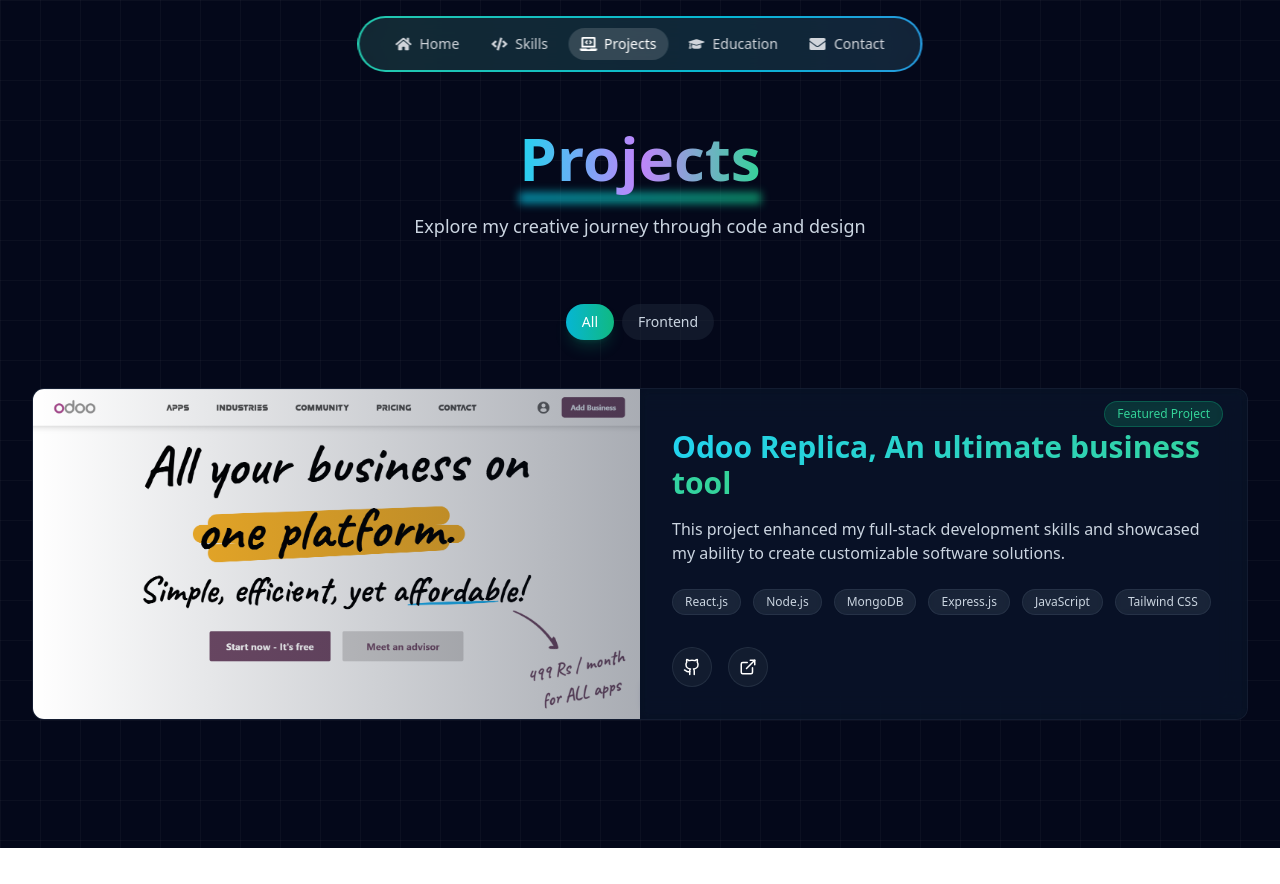
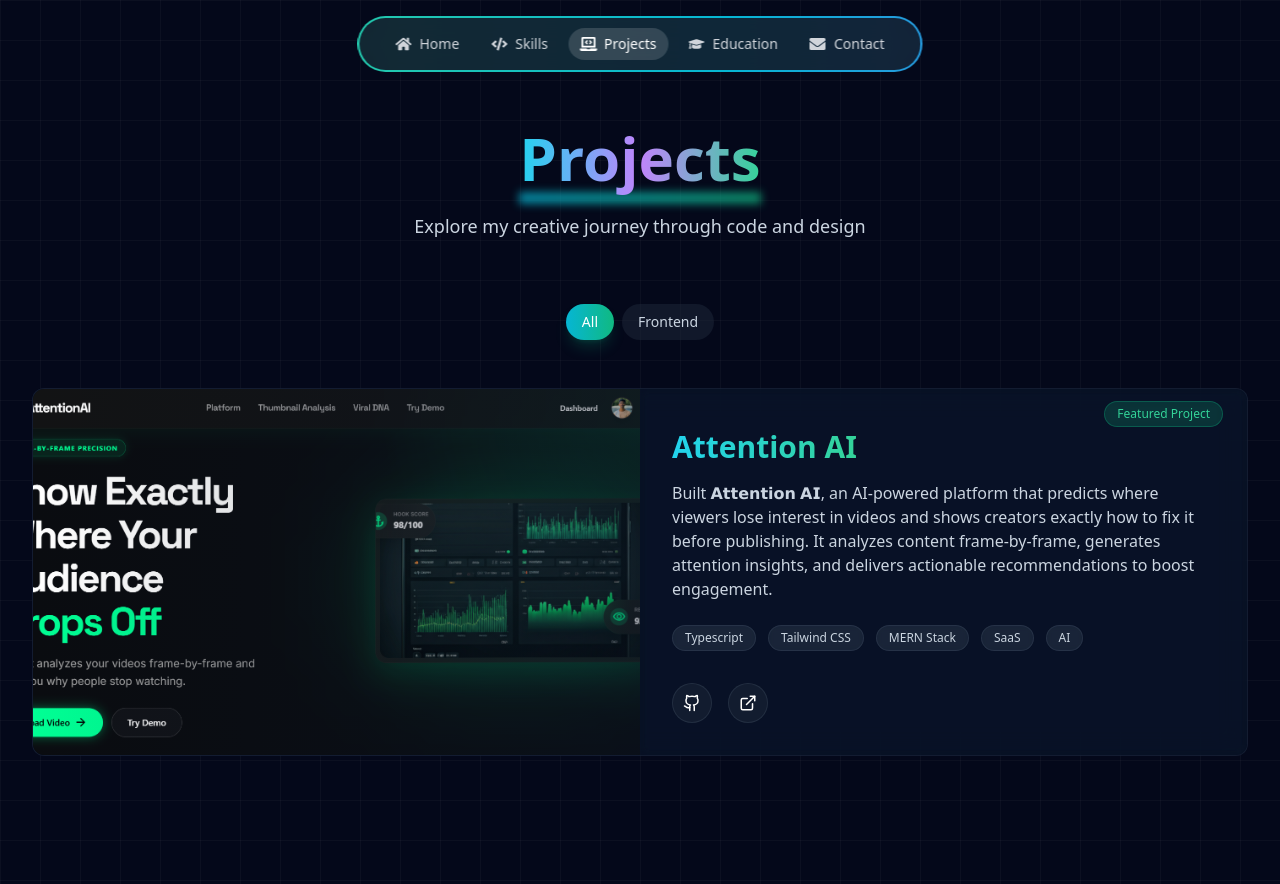
Before and after one commit to krishkhinchi/Portfolio, a React (Vite) app: page /projects in a window 1280 px wide. Before the commit the page ends 848 px from the top, so only its background shows below. Built offline with nearby package versions, Linux system fonts and the light colour scheme.

Commit message:
Portfolio

```diff
--- a/src/pages/Education/Education.jsx
+++ b/src/pages/Education/Education.jsx
@@ -19,7 +19,7 @@
       school: "Rai University",
       mascot: "📘",
       year: "2024-2028",
-      achievements: ["CGPA: 9.48", "Course: Computer Science"],
+      achievements: ["CGPA: 8.95", "Course: Computer Science"],
       skills: ["ReactJS", " NodeJS", "MongoDB", "Javascript", "Figma", "C/C++", "Git"],
       description:
         "Focused on full-stack development with skills in ReactJS, NodeJS, MongoDB, and UI/UX design using Figma. Strong foundation in programming and version control.",
@@ -29,7 +29,7 @@
       school: "Arpan International School",
       mascot: "📗",
       year: "2021-2024",
-      achievements: ["Percentage: 44%", "Course: Science"],
+      achievements: ["Course: Science"],
       skills: ["Mathematics", "Physics", "Chemistry"],
       description:
         "Built a foundation in core science subjects with emphasis on analytical thinking and problem-solving through Mathematics, Physics, and Chemistry.",
@@ -39,7 +39,7 @@
       school: "John Milton English School",
       mascot: "📙",
       year: "2020-2021",
-      achievements: ["Percentage: 56%"],
+      // achievements: ["Percentage: 56%"],
       skills: ["Mathematics", "Science", "Hindi", "English", "Social Science", "Computer"],
       description:
         "Gained a broad academic foundation with focus on Science, Mathematics, Computer, and languages, developing basic analytical, technical, and communication skills.",
--- a/src/pages/Projects/Projects.jsx
+++ b/src/pages/Projects/Projects.jsx
@@ -7,7 +7,7 @@
   Award,
   Filter,
 } from "lucide-react";
-import odoo from "@/assets/images/odoo.png";
+import AttentionAI from "@/assets/images/AttentionAI.png";
 import figma from "@/assets/images/figma.png";
 
 const ProjectShowcase = () => {
@@ -15,31 +15,18 @@
 
   const projects = [
     {
-      title: "Odoo Replica, An ultimate business tool",
+      title: "Attention AI",
       description:
-        "This project enhanced my full-stack development skills and showcased my ability to create customizable software solutions.",
-      tags: ["React.js", "Node.js", "MongoDB", "Express.js","JavaScript", "Tailwind CSS"],
+        "Built 𝗔𝘁𝘁𝗲𝗻𝘁𝗶𝗼𝗻 𝗔𝗜, an AI-powered platform that predicts where viewers lose interest in videos and shows creators exactly how to fix it before publishing. It analyzes content frame-by-frame, generates attention insights, and delivers actionable recommendations to boost engagement.",
+      tags: ["Typescript", "Tailwind CSS", "MERN Stack", "SaaS", "AI"],
       category: "Frontend",
       links: {
-        github: "https://github.com/krishkhinchi/Odoo_Clone",
-        demo: "https://odooclone.netlify.app/",
+        github: "https://github.com/krishkhinchi/AttentionAI",
+        demo: "https://attentionnai.vercel.app/",
       },
-      image: odoo,
+      image: AttentionAI,
       featured: true,
-    },
-    // {
-    //   title: "Odoo Replica, An ultimate business tool",
-    //   description:
-    //     "This project enhanced my full-stack development skills and showcased my ability to create customizable software solutions.",
-    //   tags: ["Figma"],
-    //   category: "Figma",
-    //   links: {
-    //     demo: "https://github.com/krishkhinchi/Odoo_Clone",
-    //   },
-    //   image: figma,
-    //   featured: true,
-    // },
-    // You can add more projects here
+    }
   ];
 
   const categories = [
```
Also changed, not shown: src/assets/images/AttentionAI.png (added), src/assets/images/odoo.png (deleted).
